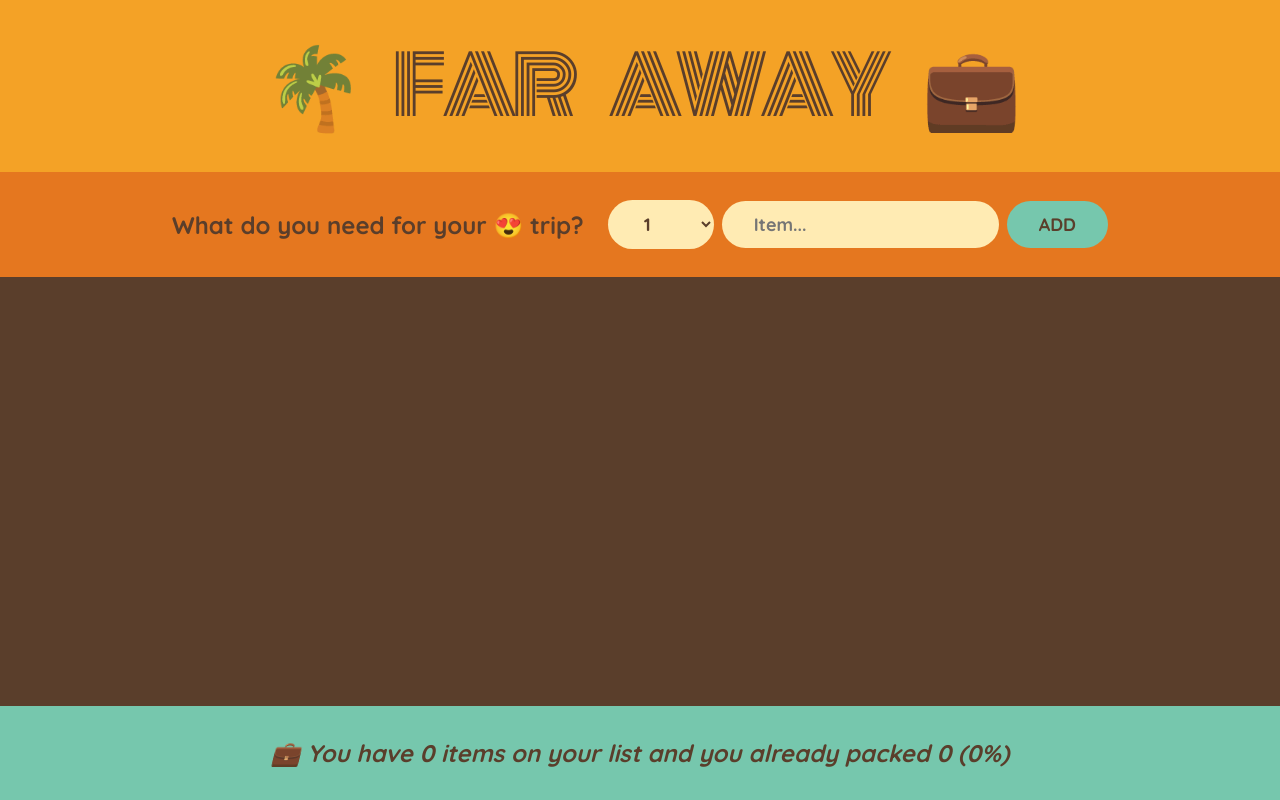
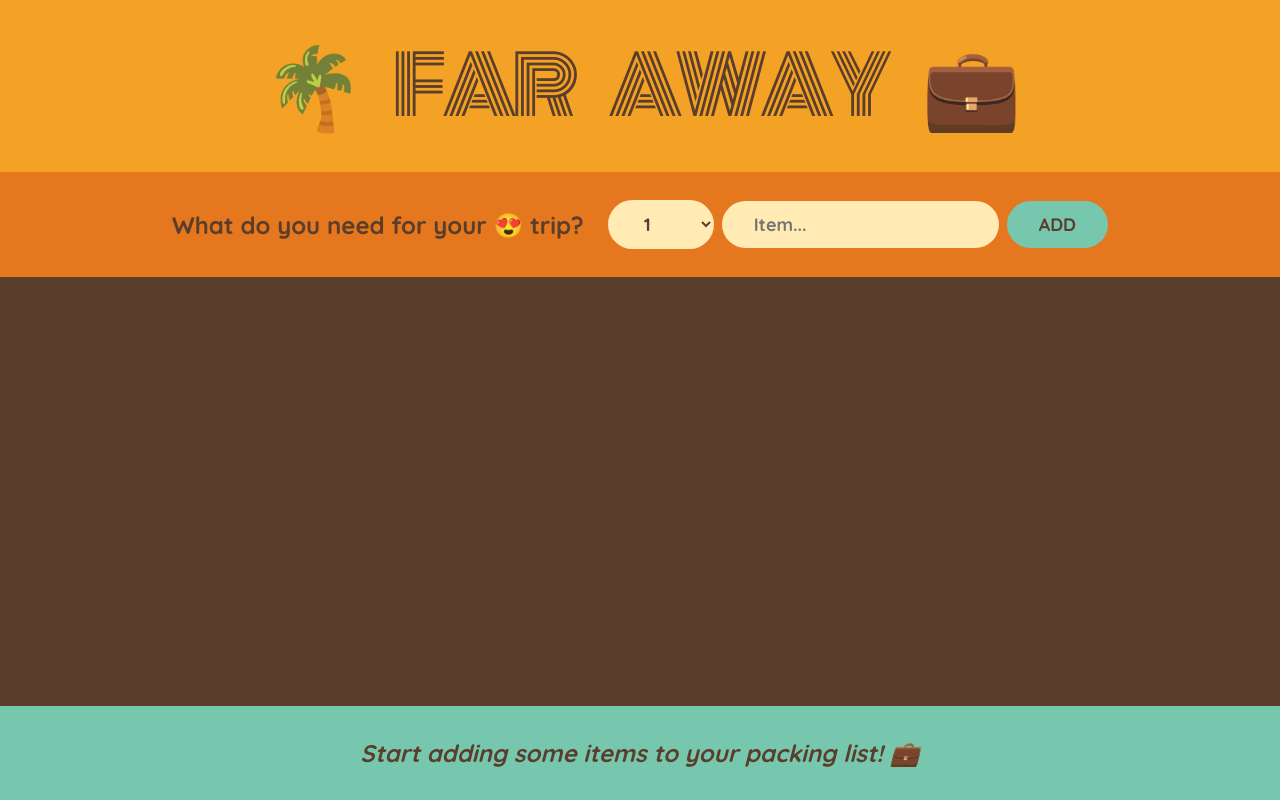
Before and after one commit to Youssefelsawy/Far-Away-App, a React (Create React App) app: page / in a window 1280 px wide. Built offline with nearby package versions, Linux system fonts and the light colour scheme.

Commit message:
Add footer message for empty packing list

```diff
--- a/src/App.js
+++ b/src/App.js
@@ -116,6 +116,13 @@ function Item({ item, onDeleteItem, onUpdateItem }) {
 }
 
 function Stats({ items }) {
+  if (items.length === 0)
+    return (
+      <footer className="stats">
+        <em>Start adding some items to your packing list! 💼</em>
+      </footer>
+    );
+
   const numItems = items.length;
   const packedItems = items.filter((item) => item.packed).length;
   const percentage = Math.round((packedItems / numItems) * 100) || 0;
```
